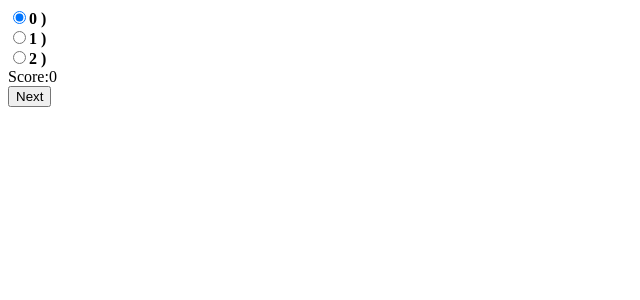
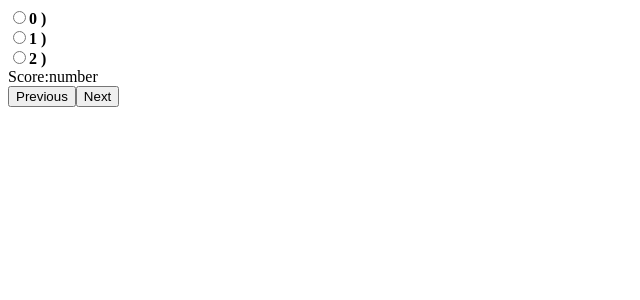
Before and after one commit to wizardto1/radiotest, an Angular app: page /page1 in a window 1280 px wide. Shown: the top 300 px of the page, without its empty margins (0-640 px from the left). Built offline with nearby package versions, Linux system fonts and the light colour scheme.

Commit message:
5 files modified

```diff
--- a/src/app/page1/page1.component.html
+++ b/src/app/page1/page1.component.html
@@ -7,6 +7,9 @@
 
 
  <span>Score:<!--{{score2}}-->{{flag1}}</span><br>
+ <button [routerLink]="['/page2']" (click)="setScore1(flag1)">
+      Previous
+    </button>
 <button [routerLink]="['/page3']"  (click)="setScore1(flag1)">
       Next
     </button>
--- a/src/app/page1/page1.component.ts
+++ b/src/app/page1/page1.component.ts
@@ -16,6 +16,7 @@ export class Page1Component implements OnInit {
   }
 
   ngOnInit() {
+    this.flag1=this.scoresService.getScore1()
   }
   radioEventHandler(event:any){
     this.score2=event.target.value
--- a/src/app/page2/page2.component.html
+++ b/src/app/page2/page2.component.html
@@ -10,6 +10,7 @@
 
 
  <span>Score:<!--{{score1}}--> {{flag}}</span><br>
+
 <button [routerLink]="['/page1']" (click)="setScore2(flag)">
       Next
     </button>
--- a/src/app/page2/page2.component.ts
+++ b/src/app/page2/page2.component.ts
@@ -16,6 +16,7 @@ export class Page2Component implements OnInit {
 
 
   ngOnInit() {
+    this.flag=this.scoresService.getScore2()
   }
   radioEventHandler(event:any){
     this.score1=event.target.value
--- a/src/app/page3/page3.component.html
+++ b/src/app/page3/page3.component.html
@@ -2,7 +2,9 @@
 <span>Page 2:{{page1}}</span><br>
 <span>Total:{{total}}</span><br>
 
-
+<button [routerLink]="['/page1']">
+      Previous
+    </button>
 <button [routerLink]="['/page4']">
       Next
     </button>
```
